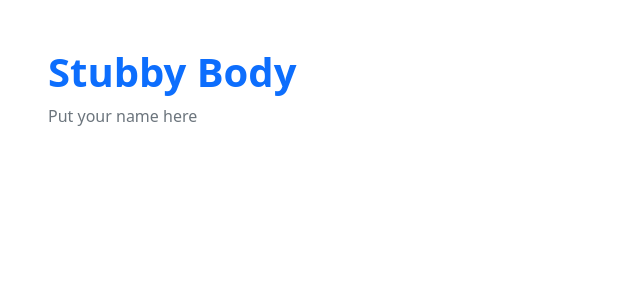
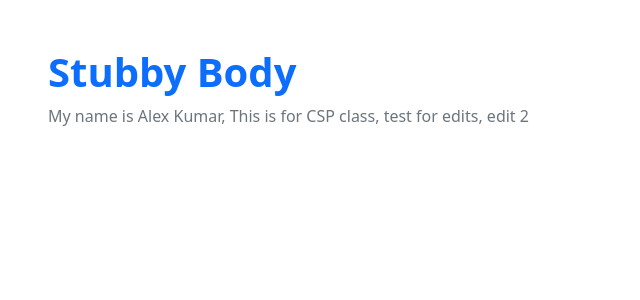
Before and after one commit to AlexKumar19/FlaskPython, a Flask app: page /stub/ in a window 1280 px wide. Shown: the part 66-366 px from the top of the page, without its empty margins (0-640 px from the left). Run offline with Flask 2, Linux system fonts and the light colour scheme.

Commit message:
stub.html edits

```diff
--- a/templates/stub.html
+++ b/templates/stub.html
@@ -9,7 +9,7 @@
     <!- Try building a new body here, bootstrap is a wise choice ->
     <div class="px-5 py-5 mx-auto">
         <h1 class="text-primary"><strong>Stubby Body</strong></h1>
-        <p class="text-secondary">Put your name here</p>
+        <p class="text-secondary">My name is Alex Kumar, This is for CSP class, test for edits, edit 2</p>
     </div>
 {% endblock %}
 
```
